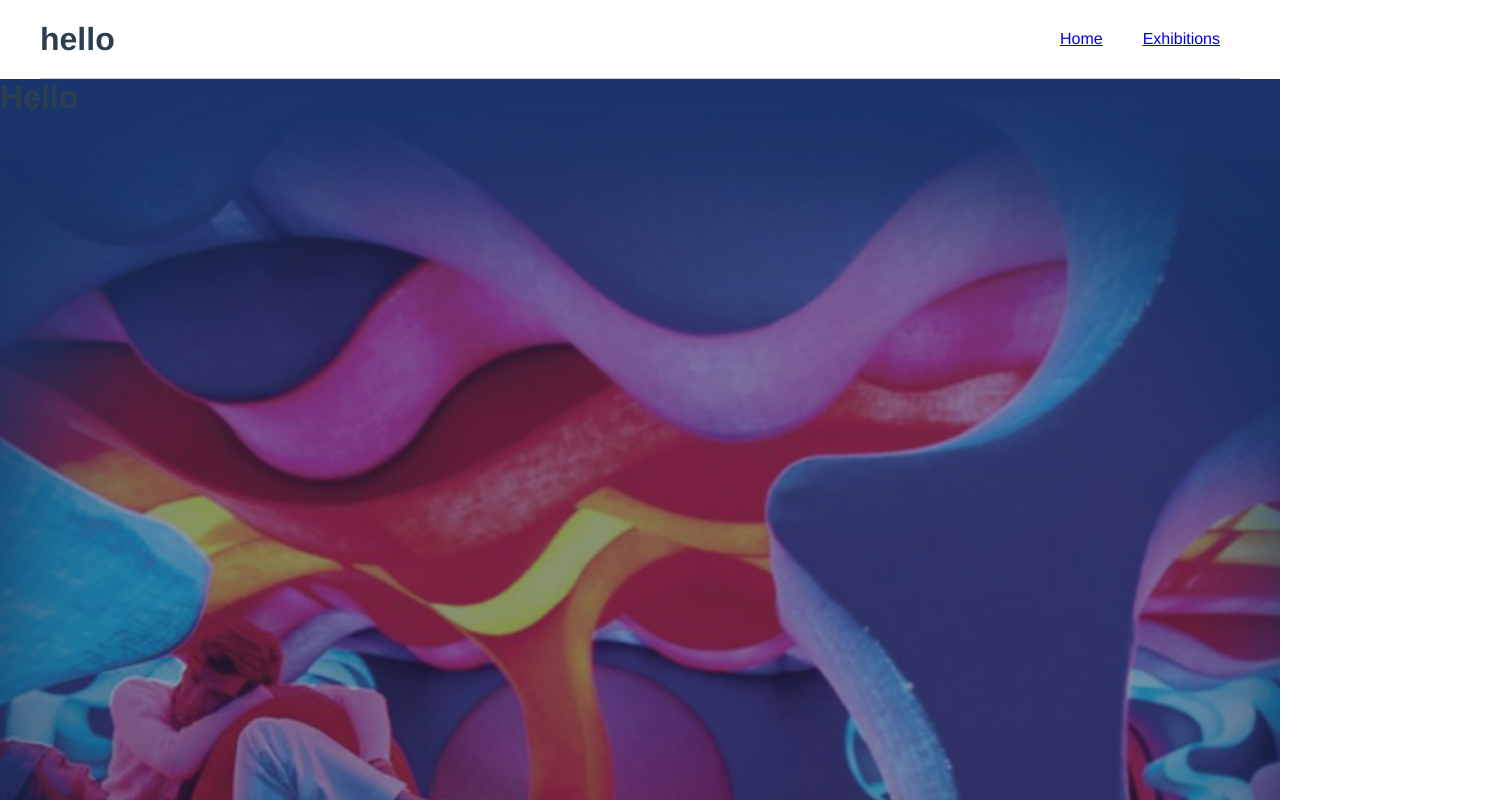
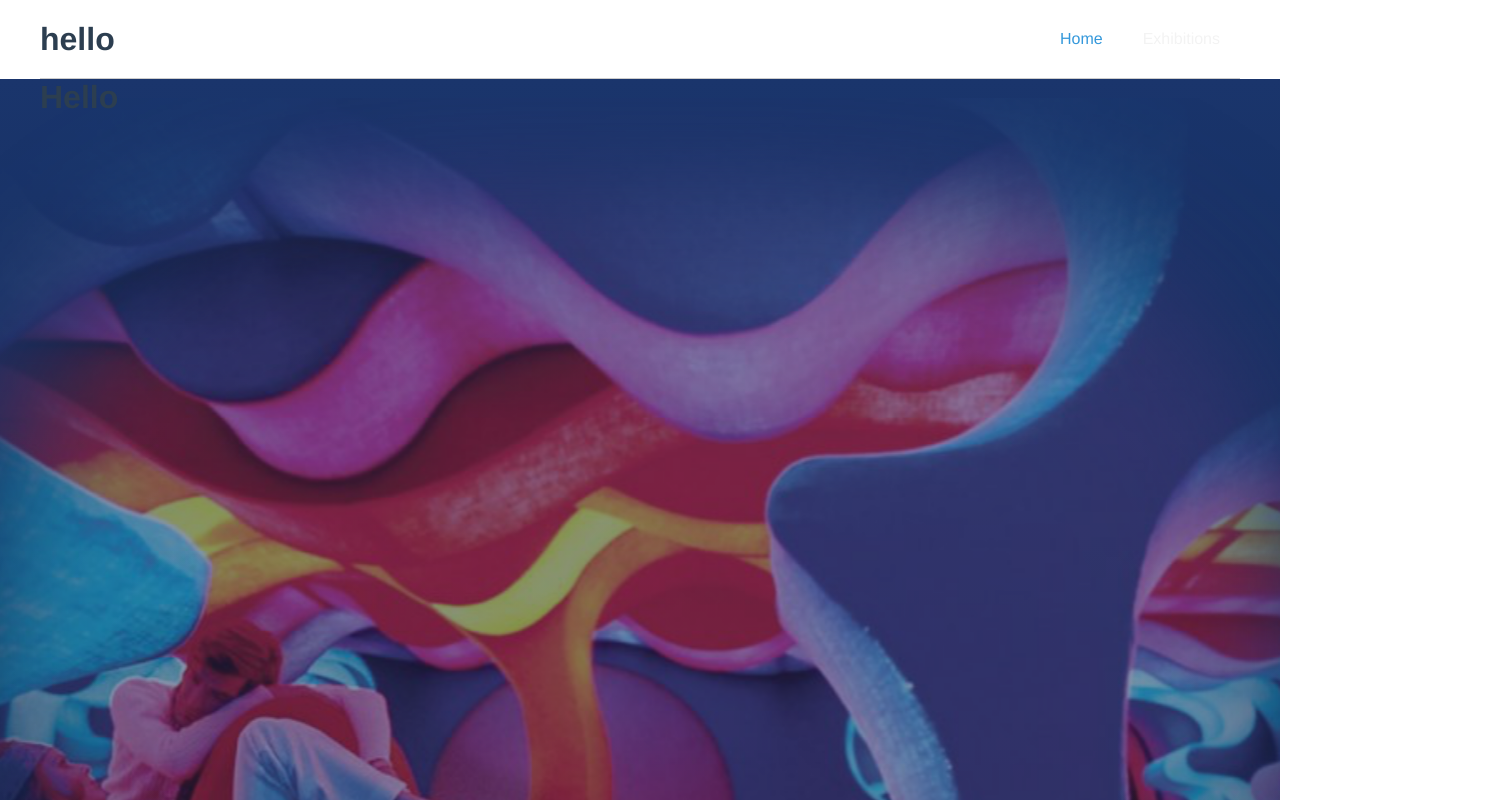
Before and after one commit to kaloyankolev13/trapholt_dk, a Vue app: page / in a window 1280 px wide. Shown: the top 800 px of the page, 1500 px wide, since content can reach past the window. Built offline with nearby package versions, Linux system fonts and the light colour scheme.

Commit message:
Fixed active state of navigation

```diff
--- a/src/App.vue
+++ b/src/App.vue
@@ -17,6 +17,13 @@
   -moz-osx-font-smoothing: grayscale;
   text-align: center;
   color: #2c3e50;
+  a {
+    text-decoration: none;
+    color: #f3f3f3;
+    &.router-link-active {
+      color: #3498db;
+    }
+  }
 }
 </style>
 <script>
--- a/src/router/index.ts
+++ b/src/router/index.ts
@@ -1,25 +1,26 @@
-import { createRouter, createWebHistory, RouteRecordRaw } from 'vue-router'
-import Home from '../views/Home.vue'
+import { createRouter, createWebHistory, RouteRecordRaw } from 'vue-router';
+import Home from '../views/Home.vue';
 
 const routes: Array<RouteRecordRaw> = [
   {
     path: '/',
     name: 'Home',
-    component: Home
+    component: Home,
   },
   {
-    path: '/about',
-    name: 'About',
+    path: '/exhibitions',
+    name: 'Exhibitions',
     // route level code-splitting
     // this generates a separate chunk (about.[hash].js) for this route
     // which is lazy-loaded when the route is visited.
-    component: () => import(/* webpackChunkName: "about" */ '../views/About.vue')
-  }
-]
+    component: () =>
+      import(/* webpackChunkName: "about" */ '../views/ExhibitionsPage.vue'),
+  },
+];
 
 const router = createRouter({
   history: createWebHistory(process.env.BASE_URL),
-  routes
-})
+  routes,
+});
 
-export default router
+export default router;
--- a/src/views/Home.vue
+++ b/src/views/Home.vue
@@ -27,7 +27,7 @@ export default {};
 }
 .slider-text {
   text-align: left;
-  width: 1500px;
+  width: 1200px;
   margin: auto;
 }
 </style>
```
Also changed, not shown: src/views/ExhibitionsPage.vue (renamed from src/views/About.vue).
